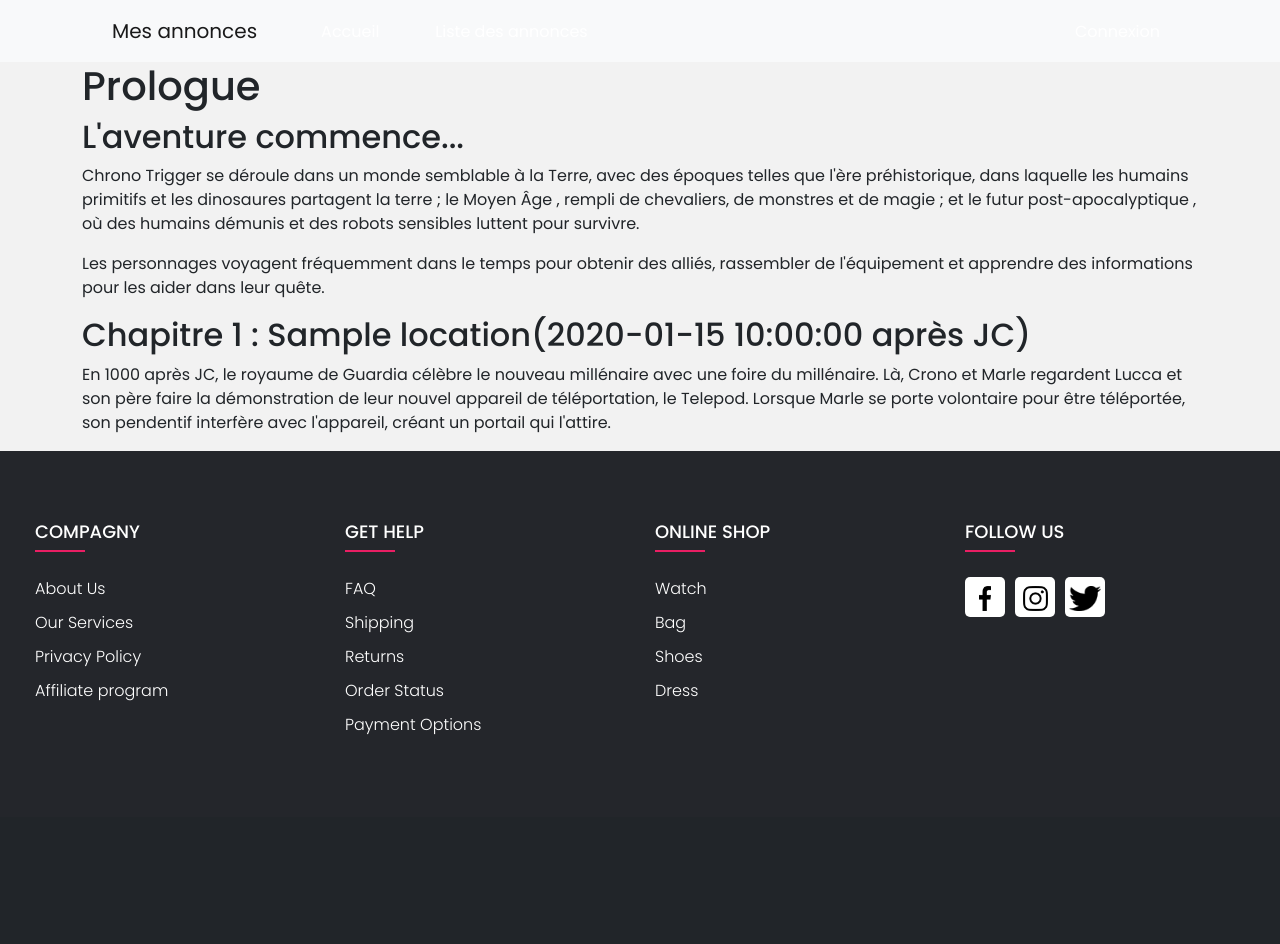
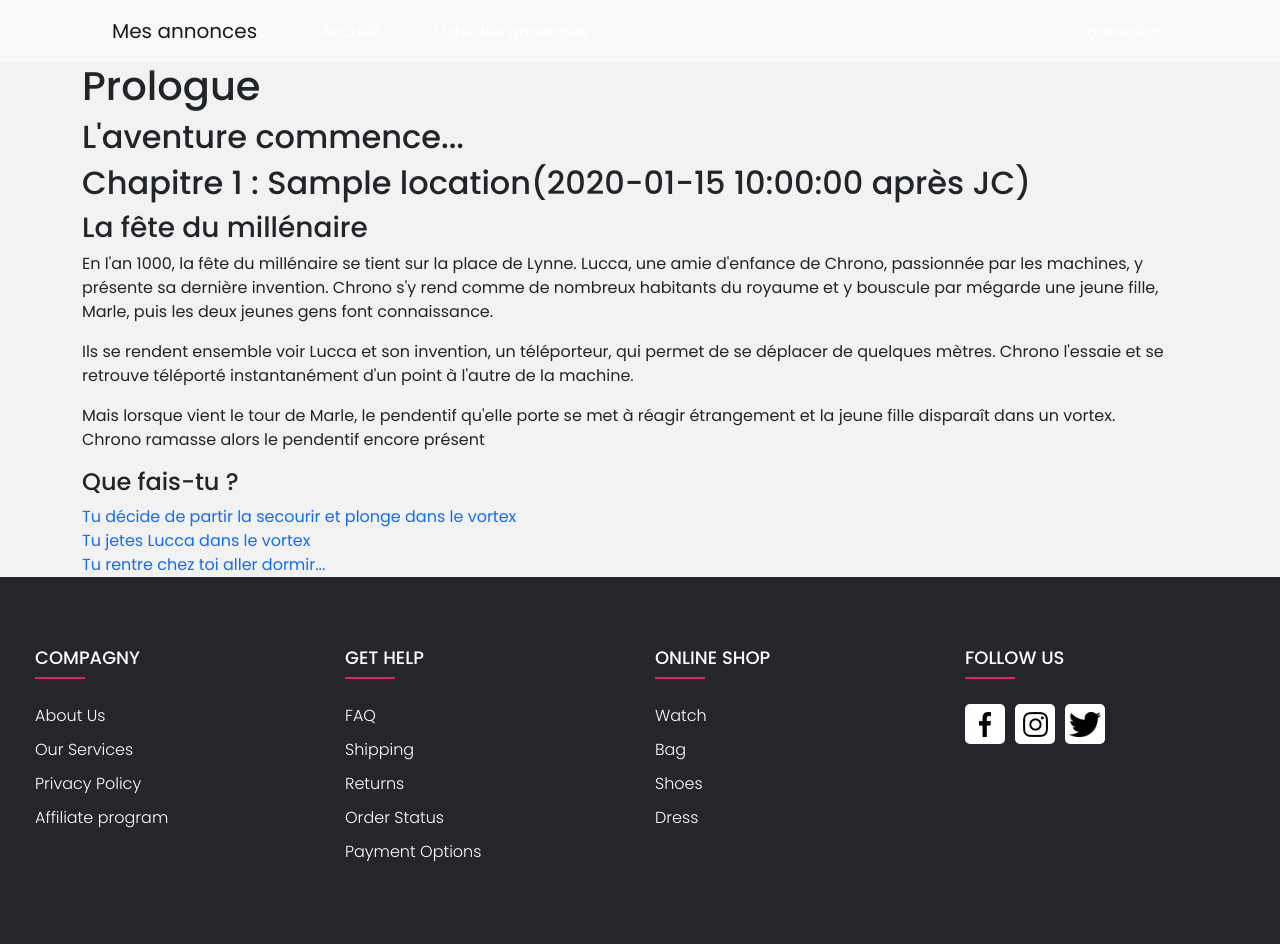
Before and after one commit to ikkrit/game_structure, a PHP site: template Views/game/game_start.html.php in a window 1280 px wide. Before the commit the page ends 735 px from the top, so only its background shows below. Run offline with PHP 8.4, Linux system fonts and the light colour scheme; the template is opened without the code that fills it: most values are stand-ins (such as "Sample title", 1, 10 or a date in 2020); data that the repository does not hold is empty; some libraries are stand-ins or nearby versions.

Commit message:
const game

```diff
--- a/Models/GamesModel.php
+++ b/Models/GamesModel.php
@@ -16,6 +16,12 @@
         public function __construct()
         {
             $this->table = 'game';
+        }
+
+        public function throw_dice()
+        {
+            $throw = rand(1,6);
+            return $throw;
         }
 
 
--- /dev/null
+++ b/Views/game/game_party.html.php
@@ -0,0 +1 @@
+<h2>Party</h2>
--- a/Views/game/game_start.html.php
+++ b/Views/game/game_start.html.php
@@ -7,20 +7,42 @@
         <div class="start__img-1"></div>
 
         <div class="start__text-1">
-            <p>Chrono Trigger se déroule dans un monde semblable à la Terre, avec des époques telles que l'ère préhistorique, dans laquelle les humains primitifs et les dinosaures partagent la terre ; le Moyen Âge , rempli de chevaliers, de monstres et de magie ; et le futur post-apocalyptique , où des humains démunis et des robots sensibles luttent pour survivre.</p>
+
+            <h2>Chapitre 1 : <span><?=utf8_encode($locations->location_name);?></span>(<?=$locations->location_time;?> après JC)</h2>
+            <h3>La fête du millénaire</h3>
+            <p>En l'an 1000, la fête du millénaire se tient sur la place de Lynne. Lucca, une amie d'enfance de Chrono, passionnée par les machines, y présente sa dernière invention. Chrono s'y rend comme de nombreux habitants du royaume et y bouscule par mégarde une jeune fille, Marle, puis les deux jeunes gens font connaissance.</p>
         </div>
 
         <div class="start__img-2"></div>
 
         <div class="start__text-2">
-            <p>Les personnages voyagent fréquemment dans le temps pour obtenir des alliés, rassembler de l'équipement et apprendre des informations pour les aider dans leur quête. </p>
+            <p>Ils se rendent ensemble voir Lucca et son invention, un téléporteur, qui permet de se déplacer de quelques mètres. Chrono l'essaie et se retrouve téléporté instantanément d'un point à l'autre de la machine.</p>
         </div>
 
         <div class="start__img-3"></div>
 
         <div class="start__text-3">
-            <h2>Chapitre 1 : <span><?=utf8_encode($locations->location_name);?></span>(<?=$locations->location_time;?> après JC)</h2>
-            <p>En 1000 après JC, le royaume de Guardia célèbre le nouveau millénaire avec une foire du millénaire. Là, Crono et Marle regardent Lucca et son père faire la démonstration de leur nouvel appareil de téléportation, le Telepod. Lorsque Marle se porte volontaire pour être téléportée, son pendentif interfère avec l'appareil, créant un portail qui l'attire.</p>
+            <p>Mais lorsque vient le tour de Marle, le pendentif qu'elle porte se met à réagir étrangement et la jeune fille disparaît dans un vortex.<br>Chrono ramasse alors le pendentif encore présent </p>
+        </div>
+
+        <div class="start__choice">
+
+            <div class="choice__box box-main">
+                <h4>Que fais-tu ?</h4>
+            </div>
+
+            <div class="choice__box box-1">
+                <a href="/game/choice/1">Tu décide de partir la secourir et plonge dans le vortex</a>
+            </div>
+
+            <div class="choice__box box-2">
+                <a href="/game/choice/2">Tu jetes Lucca dans le vortex</a>
+            </div>
+
+            <div class="choice__box box-3">
+                <a href="/game/choice/3">Tu rentre chez toi aller dormir...</a>
+            </div>
+
         </div>
 
     </div>
--- a/Views/game/game_win.html.php
+++ b/Views/game/game_win.html.php
@@ -0,0 +1 @@
+<h2>Gagner</h2>
```
Also changed, not shown: Controllers/GameController.php (+17 -14 lines), Core/Constantes.php (+13 -2 lines), Models/EnemyModel.php (+11 -0 lines), Views/game/game_lose.html.php (+14 -0 lines).
